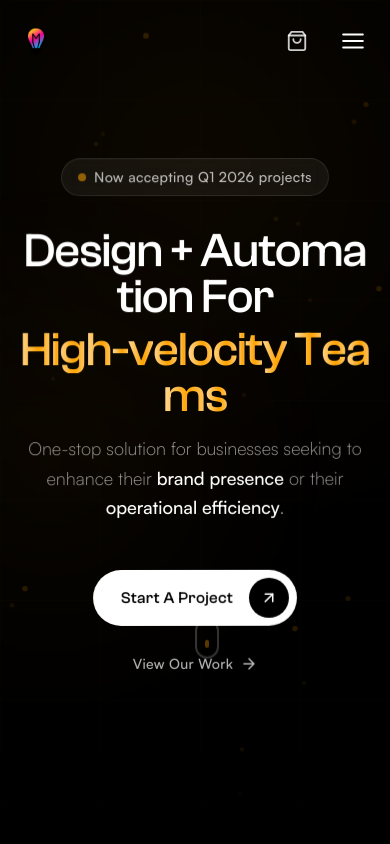
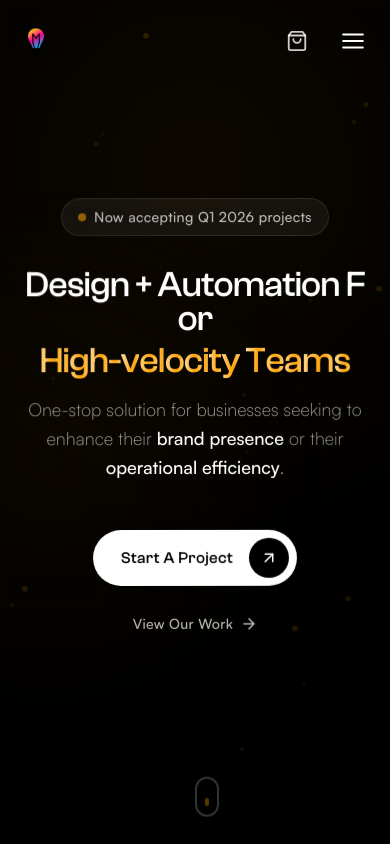
Before and after one commit to moguldesignsjordan/mdawebsite, a Next.js app: page / in a window 390 px wide. Shown: the top 844 px of the page. Built offline with nearby package versions, Linux system fonts and the light colour scheme.

Commit message:
Add premium styling: custom fonts, animations, gradient effects, enhanced components

```diff
--- a/app/components/HeroSection.js
+++ b/app/components/HeroSection.js
@@ -166,7 +166,7 @@ const HeroSection = () => {
 
       {/* Content */}
       <motion.div
-        className="container mx-auto px-4 z-10 text-center relative"
+        className="container mx-auto px-4 z-10 text-center"
         style={{
           rotateX,
           rotateY,
@@ -190,7 +190,7 @@ const HeroSection = () => {
 
         {/* Main Headline with letter animation */}
         <motion.h1
-          className="text-5xl md:text-7xl lg:text-8xl font-bold mb-4 leading-[0.95] font-heading"
+          className="text-4xl md:text-7xl lg:text-8xl font-bold mb-4 leading-[0.95] font-heading"
           variants={itemVariants}
         >
           <span className="block overflow-hidden">
@@ -266,10 +266,11 @@ const HeroSection = () => {
             </motion.svg>
           </motion.a>
         </motion.div>
+      </motion.div>
 
-        {/* Scroll indicator */}
+      {/* Scroll indicator - MOVED OUTSIDE the content container */}
       <motion.div
-          className="absolute bottom-8 left-1/2 -translate-x-1/2"
+        className="absolute bottom-8 left-1/2 -translate-x-1/2 z-20"
         initial={{ opacity: 0, y: -20 }}
         animate={{ opacity: 1, y: 0 }}
         transition={{ delay: 1.5, duration: 0.6 }}
@@ -286,7 +287,6 @@ const HeroSection = () => {
           />
         </motion.div>
       </motion.div>
-      </motion.div>
 
       {/* Bottom gradient fade */}
       <div className="absolute bottom-0 left-0 right-0 h-32 bg-gradient-to-t from-dark to-transparent pointer-events-none" />
```
Lines whose indentation alone changed are shown as unchanged.
